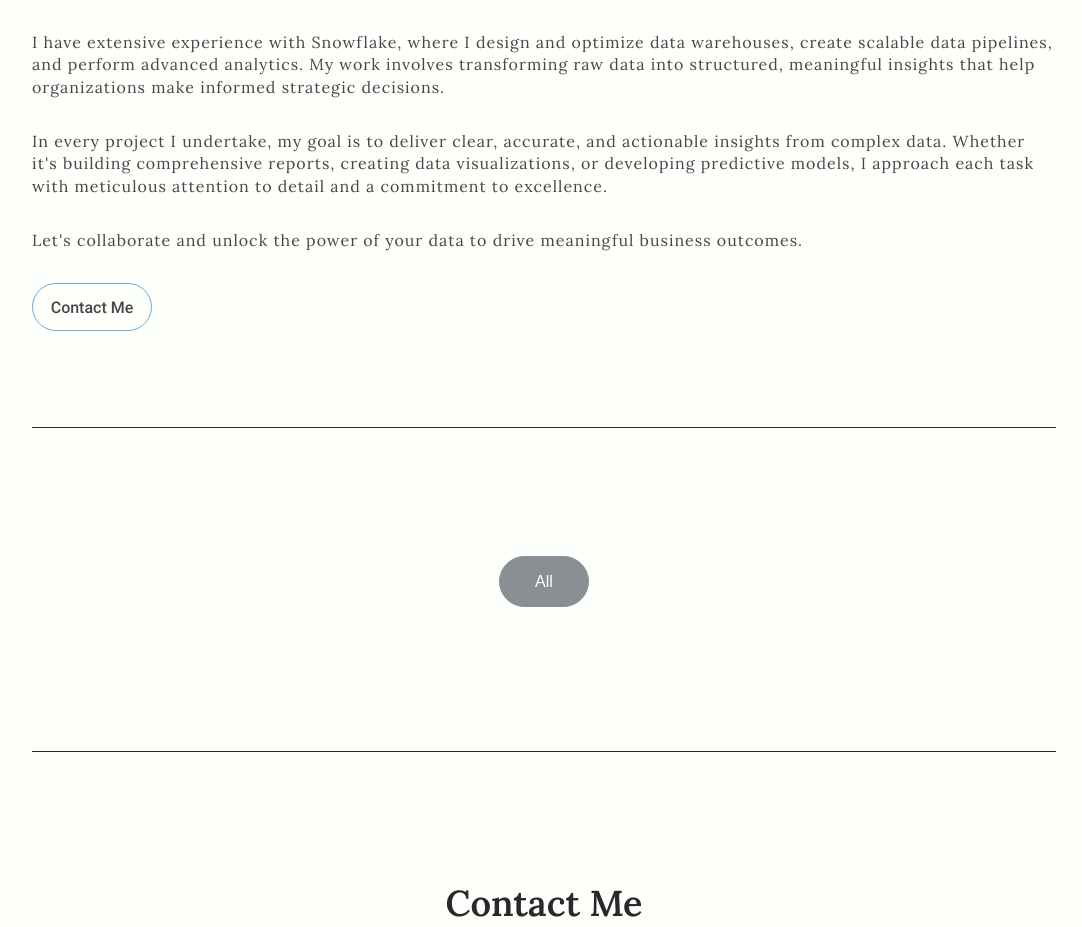
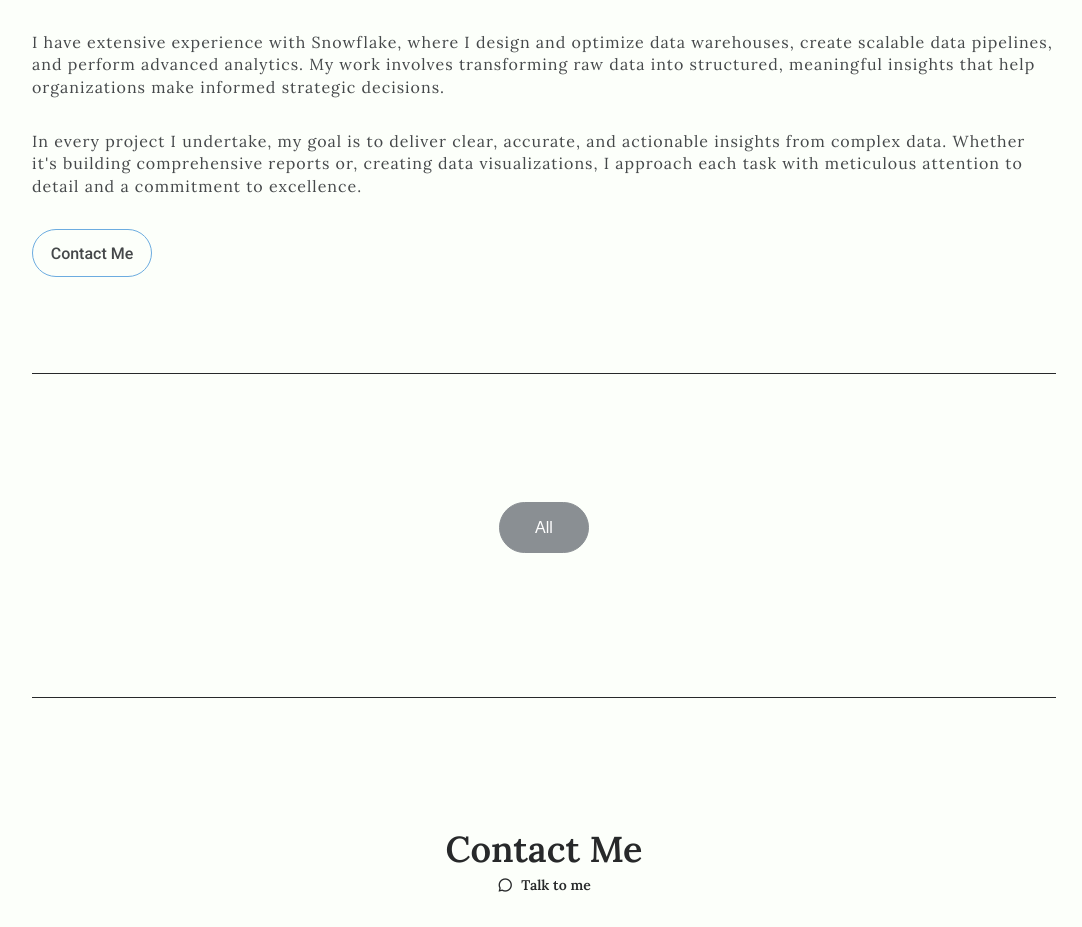
Before and after one commit to oscar-mcintosh/My_Portfolio, a Nuxt app: page / in a window 1280 px wide. Shown: the part 1244-2171 px from the top of the page, without its empty margins (96-1178 px from the left). Built offline with nearby package versions, Linux system fonts and the light colour scheme.

Commit message:
Fix duplicate meta key in useHead configuration

```diff
--- a/pages/index.vue
+++ b/pages/index.vue
@@ -68,10 +68,7 @@
                         I have extensive experience with Snowflake, where I design and optimize data warehouses, create scalable data pipelines, and perform advanced analytics. My work involves transforming raw data into structured, meaningful insights that help organizations make informed strategic decisions.
                     </p>
                     <p class="about__description">
-                        In every project I undertake, my goal is to deliver clear, accurate, and actionable insights from complex data. Whether it's building comprehensive reports, creating data visualizations, or developing predictive models, I approach each task with meticulous attention to detail and a commitment to excellence.
-                    </p>
-                    <p class="about__description">
-                        Let's collaborate and unlock the power of your data to drive meaningful business outcomes.
+                        In every project I undertake, my goal is to deliver clear, accurate, and actionable insights from complex data. Whether it's building comprehensive reports or, creating data visualizations, I approach each task with meticulous attention to detail and a commitment to excellence.
                     </p>
                     <a href="#contact" class="button">Contact Me</a>
                 </div>
@@ -315,9 +312,7 @@
         meta: [
             { name: 'description',
             content: 'Experienced Data Analyst in Lincoln, Nebraska, specializing in SQL queries, Snowflake, and large dataset analysis. Transforming complex data into actionable insights. Contact me for expert data analysis and business intelligence solutions.'
-            }
-        ],
-        meta: [
+            },
             { name: 'keywords',
             content: 'Data Analyst, SQL, Snowflake, Data Analysis, Business Intelligence, Lincoln, Nebraska.'
             }
```
